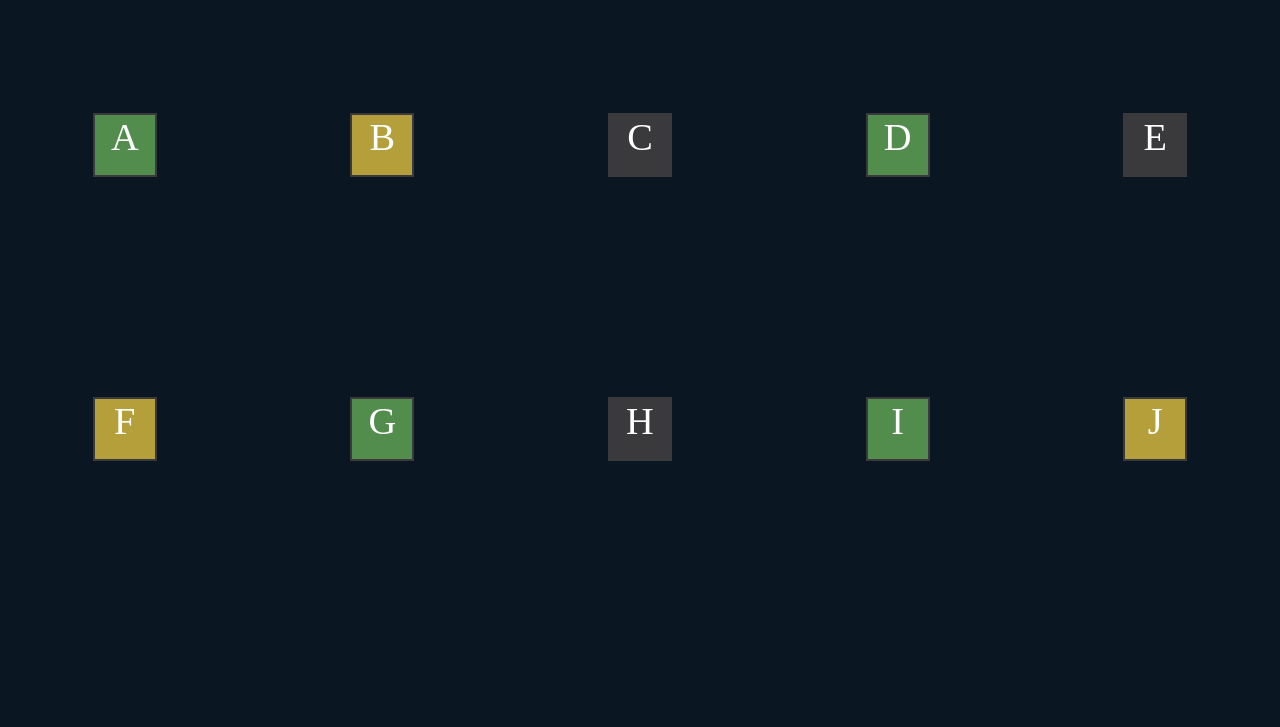
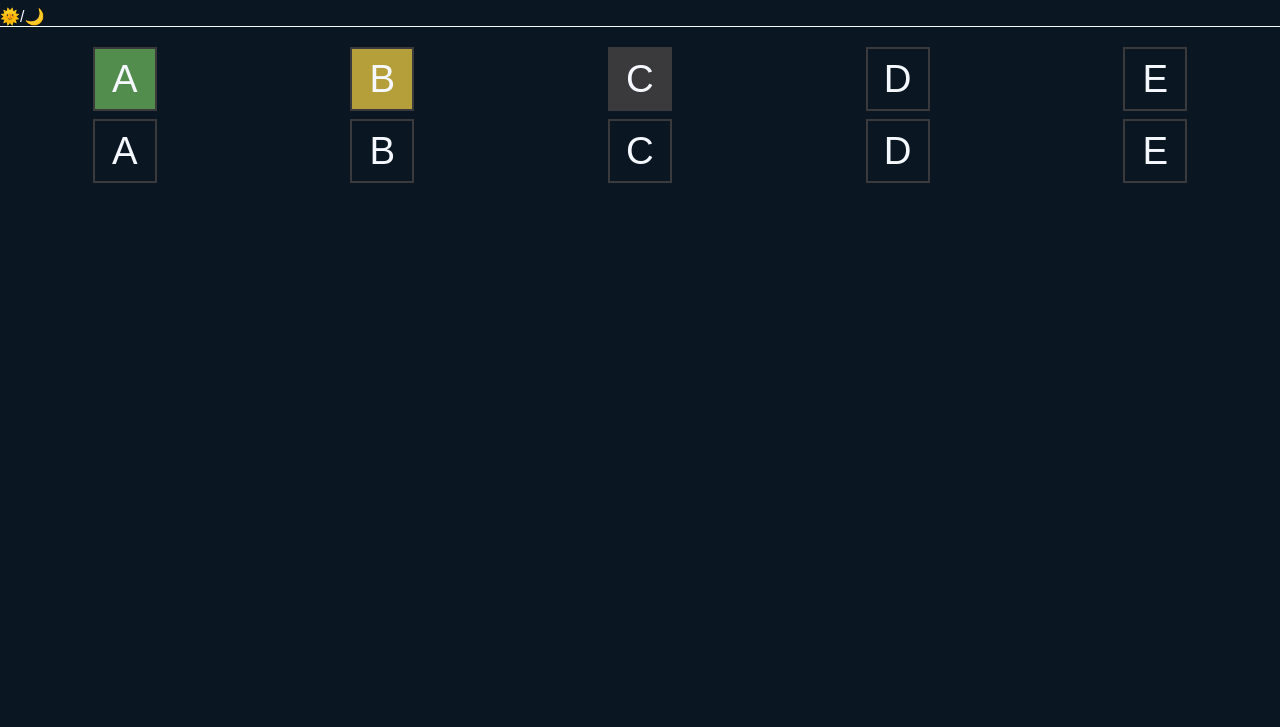
Before and after one commit to IT3049C-Spring24/7-wordle-Calvinyeb04, a plain HTML site: page index.html in a window 1280 px wide. Shown: the part 73-800 px from the top of the page. Drawn offline with nearby package versions, Linux system fonts and the light colour scheme.

Commit message:
Add light/dark mode toggle feature
- Implemented light/dark mode toggle button in the header component
- Added functionality to toggle light-mode class on the body element
- Defined CSS variables for colors to facilitate easy theme switching
- Tested functionality to ensure proper color changes on mode toggle

```diff
--- a/assets/scripts/dark-mode-toggle.js
+++ b/assets/scripts/dark-mode-toggle.js
@@ -0,0 +1,10 @@
+// Get a reference to the mode-toggle span
+const modeToggle = document.getElementById('mode-toggle');
+
+// Add event listener to the mode-toggle span
+modeToggle.addEventListener('click', () => {
+    console.log('Mode toggle clicked');
+
+    // Toggle the body class property
+    document.body.classList.toggle('light-mode');
+});
--- a/assets/styles/style.css
+++ b/assets/styles/style.css
@@ -1,16 +1,24 @@
+/* Reset styles */
 body {
-    margin: 0%;
-    padding: 0%;
-    background-color:#0B1623;
+    margin: 0;
+    padding: 0;
+}
+
+/* Styling */
+body {
+    font-family: sans-serif;
+    background-color: #0B1623;
     color: #F5F8FF;
 }
 
-header h1{
-    color: #F5F8FF;
+header {
+    border-bottom: 1px solid #F5F8FF;
+}
+
+header h1 {
     text-align: center;
 }
 
-/* Styling the Grid */
 .letter {
     width: 60px;
     height: 60px;
@@ -18,35 +26,75 @@ header h1{
     text-transform: uppercase;
     font-size: 2.4rem;
     text-align: center;
-
+    display: grid;
+    place-items: center;
 }
-
 
 /* Game Grid */
 #wordle-grid {
     display: grid;
     grid-template-columns: repeat(5, auto);
     gap: 8px;
+    place-items: center;
+    margin-top: 20px; /* Add margin to the top */
+}
 
-    height:  70vh;
-    display: grid;
+div.game {
     place-items: center;
+    height: 70vh; /* Set a fixed height */
+}
+
+.letter.correct {
+    background-color: #538D4E;
+    color: #F5F8FF;
+}
+
+.letter.misplaced {
+    background-color: #B59F3B;
+    color: #F5F8FF;
+}
+
+.letter.incorrect {
+    background-color: #3A3A3C;
+    color: #F5F8FF;
 }
 
 
-/* Back to the letter squares */
-.letter.correct{
-    background-color: #538D4E;
-    color: white;
+
+
+
+
+.light-mode {
+    background-color: #F5F8FF;
+    color: #0B1623;
 }
 
-.letter.misplaced{
-    background-color: #B59F3B;
-    color: white;
-
+.light-mode .letter.correct {
+    color: #FF4D4D;
 }
 
-.letter.incorrect{
-    background-color: #3A3A3C;
-    color: white;
+.light-mode .letter.misplaced {
+    color: #FFCC00;
 }
+
+.light-mode .letter.incorrect {
+    color: #00CC66;
+}
+
+
+
+:root {
+    --primary-color: #3A3A3C;
+    --secondary-color: #F5F8FF;
+    --correct-color: #538D4E;
+    --misplaced-color: #B59F3B;
+    --incorrect-color: #FF4D4D;
+}
+
+:light-mode {
+    --primary-color: #F5F8FF;
+    --secondary-color: #3A3A3C;
+    --correct-color: #538D4E;
+    --misplaced-color: #B59F3B;
+    --incorrect-color: #FF4D4D;
+}
--- a/index.html
+++ b/index.html
@@ -3,38 +3,34 @@
 <head>
   <meta charset="UTF-8">
   <meta name="viewport" content="width=device-width, initial-scale=1.0">
-  <title>Document</title>
+  <title>Wordle</title>
   <link rel="stylesheet" href="assets/styles/style.css">
-  <link rel="stylesheet" href="https://cdnjs.cloudflare.com/ajax/libs/normalize/8.0.1/normalize.min.css">
 </head>
 <body>
   <header>
     <h1>Wordle</h1>
+    <span id="mode-toggle">🌞/🌙</span>
   </header>
-
 
   <div id="game">
     <div id="wordle-grid">
-      <div class="letter correct">A</div>
-      <div class="letter misplaced">B</div>
-      <div class="letter incorrect">C</div>
-      <div class="letter correct">D</div>
-      <div class="letter incorrect">E</div>
-      <div class="letter misplaced">F</div>
-      <div class="letter correct">G</div>
-      <div class="letter incorrect">H</div>
-      <div class="letter correct">I</div>
-      <div class="letter misplaced">J</div>
+        <div class="letter correct">A</div>
+        <div class="letter misplaced">B</div>
+        <div class="letter incorrect">C</div>
+        <div class="letter">D</div>
+        <div class="letter">E</div>
+
+
+        <div class="letter ">A</div>
+        <div class="letter">B</div>
+        <div class="letter ">C</div>
+        <div class="letter">D</div>
+        <div class="letter">E</div>
     </div>
   </div>
 
-
-
-
-
-
-  <scripts src="assets/scripts/dark-mode-toggle.js"></scripts>
-  <scripts src="assets/scripts/game.js"></scripts>
-  <scripts src="assets/scripts/main.js"></scripts>
+  <script src="assets/scripts/dark-mode-toggle.js"></script>
+  <script src="assets/scripts/game.js"></script>
+  <script src="assets/scripts/main.js"></script>
 </body>
 </html>
```
Also changed, not shown: styles.css (deleted).
